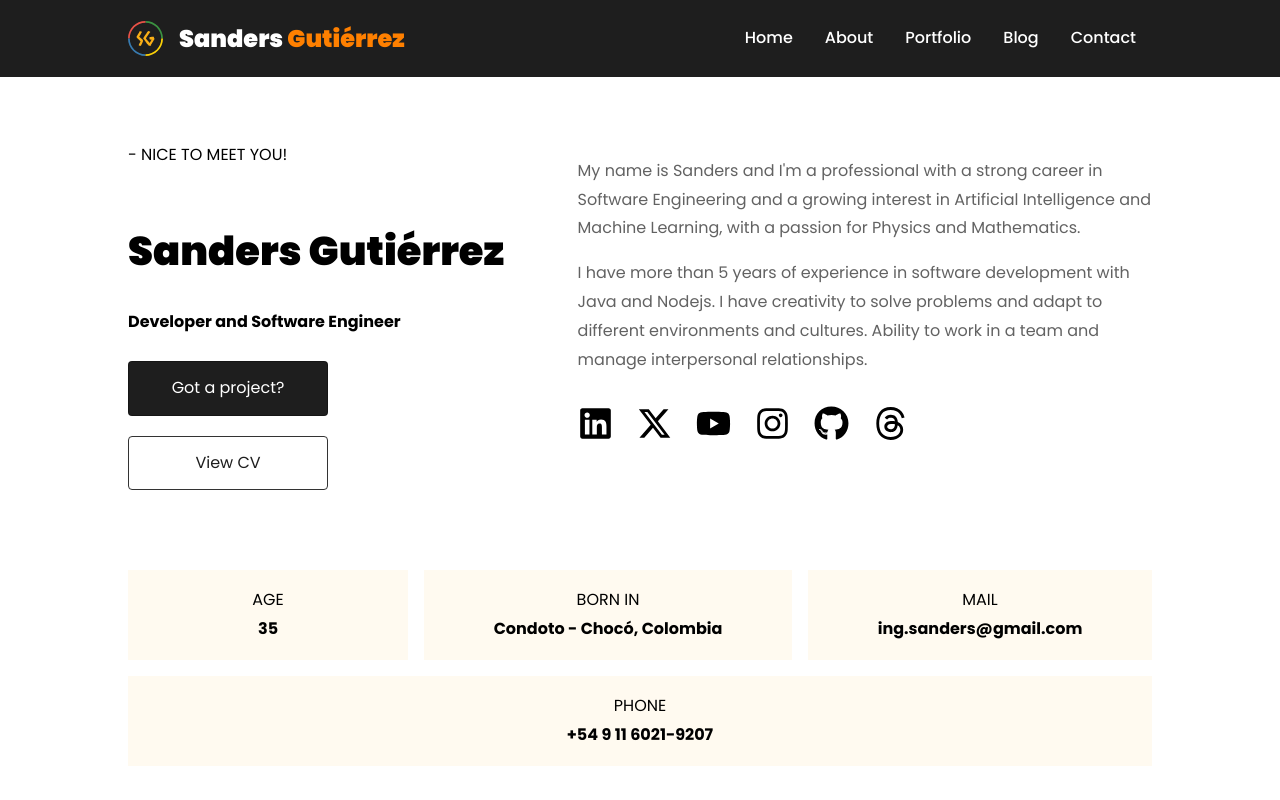
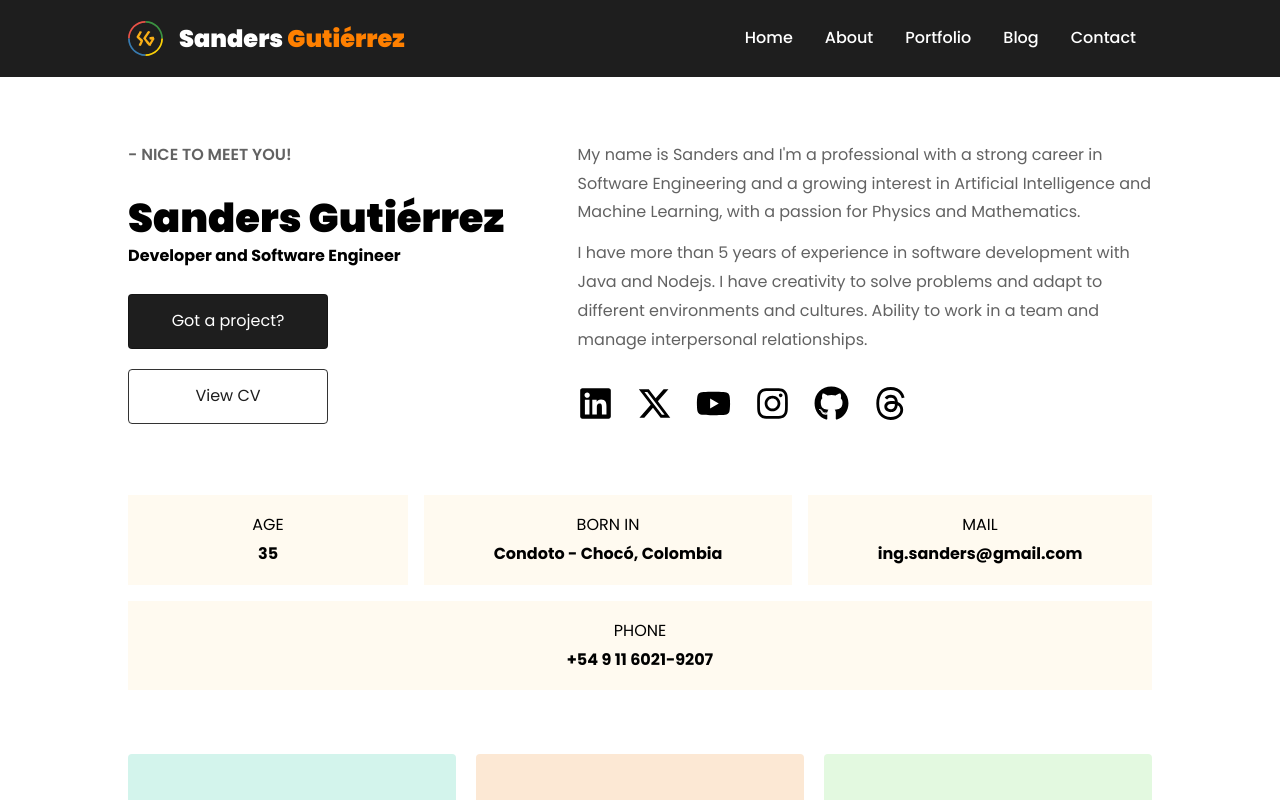
Before and after one commit to untalsanders/untalsanders.github.io, a Next.js app: page /about in a window 1280 px wide. Shown: the top 800 px of the page. Built offline with nearby package versions, Linux system fonts and the light colour scheme.

Commit message:
chore: rename jsx to tsx files
Signed-off-by: Sanders Gutiérrez <ing.sanders@gmail.com>

```diff
--- a/src/app/page.tsx
+++ b/src/app/page.tsx
@@ -42,7 +42,7 @@ export default function HomePage() {
                     <section className={styles.Hero__Content__Right_subtitle}>
                         <p>
                             I'm a Buenos Aires, Argentina based Developer and Software Engineer with{' '}
-                            <span>8+ years</span> of experience, and I want to work together and build something unique.
+                            <span>6+ years</span> of experience, and I want to work together and build something unique.
                         </p>
                     </section>
                     <section className={styles.Hero__Content__Right_buttons}>
--- a/src/assets/css/About.module.css
+++ b/src/assets/css/About.module.css
@@ -22,6 +22,12 @@
     flex-direction: column;
     row-gap: clamp(1rem, 1.5rem, 5vw);
     min-width: min(17.5rem, 100%);
+
+    & > span:first-child {
+        text-transform: uppercase;
+        font-weight: 600;
+        color: #141414aa;
+    }
 
     & div {
         & h2 {
--- a/src/assets/css/Home.module.css
+++ b/src/assets/css/Home.module.css
@@ -80,6 +80,7 @@
 
     & span {
         color: #f9af16;
+        font-weight: 700;
     }
 }
 
--- a/src/assets/css/globals.css
+++ b/src/assets/css/globals.css
@@ -8,6 +8,7 @@
 *::before,
 *::after {
     box-sizing: border-box;
+    margin: 0;
     padding: 0;
 }
 
@@ -15,13 +16,11 @@ html,
 body {
     box-sizing: inherit;
     font-size: 100%;
-    margin: 0;
     scroll-behavior: smooth;
 }
 
 body {
-    font-family: Poppins, system-ui, -apple-system, BlinkMacSystemFont, 'Segoe UI', Roboto, Oxygen, Ubuntu, Cantarell,
-        'Fira Sans', 'Droid Sans', 'Open Sans', 'Helvetica Neue', sans-serif;
+    font-family: Poppins, system-ui, sans-serif;
     min-height: 100vh;
     max-width: 100vw;
     min-width: 20rem;
```
Also changed, not shown: src/app/about/page.tsx (renamed from src/app/about/page.jsx), src/app/blog/page.tsx (renamed from src/app/blog/page.jsx), src/app/contact/page.tsx (renamed from src/app/contact/page.jsx), src/app/portfolio/page.tsx (renamed from src/app/portfolio/page.jsx).
